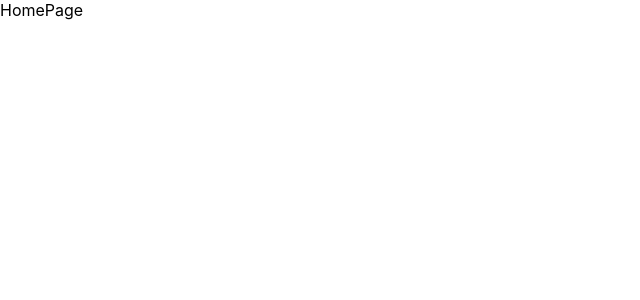
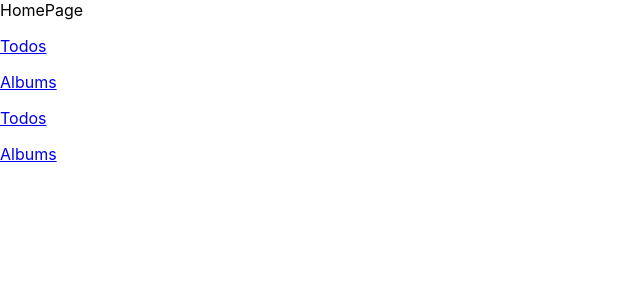
Before and after one commit to nguyentienanh29/learn-reactjs, a React (Create React App) app: page / in a window 1280 px wide. Before the commit this address had no page. Shown: the top 300 px of the page, without its empty margins (0-640 px from the left). Built offline with nearby package versions, Linux system fonts and the light colour scheme.

Commit message:
commit navlink link

```diff
--- a/src/App.js
+++ b/src/App.js
@@ -3,18 +3,25 @@ import React from 'react';
 import TodoFeature from './features/Todo';
 import SongFeature from './features/Song';
 import Counter from './features/Counter'
-import { Route } from 'react-router-dom';
-import { Routes } from 'react-router-dom';
+import { Route, Routes, Link, NavLink } from 'react-router-dom';
+
 
 function App() {
 
   return (
     <div className="App">
       HomePage
+      <p><Link to="/todos">Todos</Link></p>
+      <p><Link to="/albums">Albums</Link></p>
+
+      <p><NavLink to="/todos">Todos</NavLink></p>
+      <p><NavLink to="/albums">Albums</NavLink></p>
+
       <Routes>
+
+
         <Route path="/todos" element={<TodoFeature />} />
         <Route path="/albums" element={<SongFeature />} />
-
       </Routes>
     </div>
   );
```
